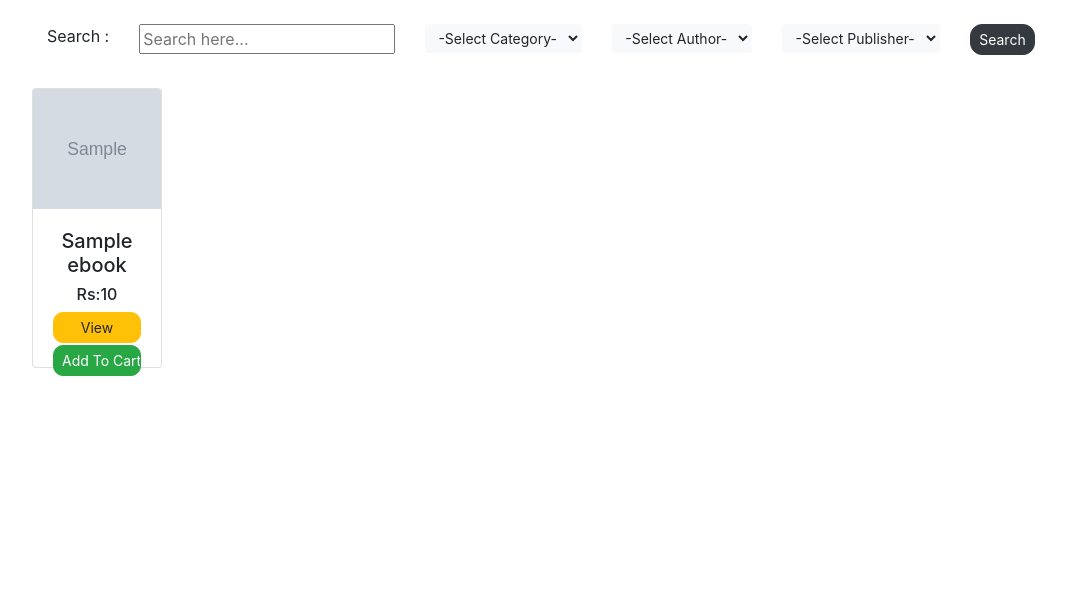
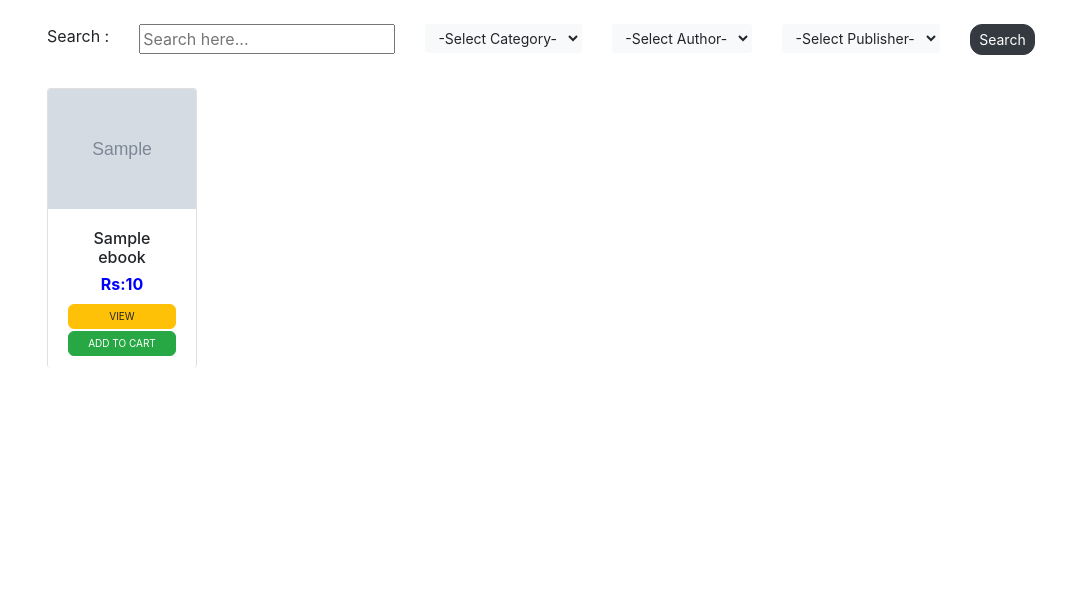
Before and after one commit to thivankanimesh/olms, a PHP site: page /grepanybook/ in a window 1280 px wide. Shown: the part 64-672 px from the top of the page, without its empty margins (53-1119 px from the left). Run offline with PHP 8.4, Linux system fonts and the light colour scheme; tables that the repository leaves empty or names only in its code hold one stand-in row (values such as "Sample post"); grey boxes marked "Sample" are stand-in pictures.

Commit message:
Enhanced UI in index.php

```diff
--- a/index.php
+++ b/index.php
@@ -216,37 +216,41 @@
 
             $count = (int)1;
 
-            echo '<div class="row">';
+            echo '<div class="card-group">';
                 foreach($row_list as $row){
 
                     echo '<div class="col-sm-2">';
-                        echo '<div class="card" style="width:130px;height:280px">';
+                        echo '<div class="card" style="width:150px; height:280px">';
                             echo '<div class="row">';
                                 echo '<div class="col" align="center">';
                                     echo '<img class="card-img-top" src="resources/uploads/sellers/ebooks/coverpic/'.$row['cover_pic'].'" height="120px" width="90px" >';
                                 echo '</div>';
                             echo '</div>';
-                            echo '<div class="card-body">';
+                            echo '<div class="card-body" style="padding-bottom: 0px">';
                                 echo '<div class="row">';
                                     echo '<div class="col" align="center">';
-                                        echo '<h5>'.$row['title'].'</h5>';
+                                        echo '<h6>'.$row['title'].'</h6>';
                                     echo '</div>';
                                 echo '</div>';
                                 echo '<div class="row">';
                                     echo '<div class="col" align="center">';
-                                        echo '<h6>';
+                                        echo '<h6 style="color: blue; font-weight: bold">';
                                             echo 'Rs:'.$row['price'];
                                         echo '</h6>';
                                     echo '</div>';
+                                echo '</div>';
+                            echo '</div>';
+                            echo '<div class="card-footer" style="background-color: white; border-color: white; padding-top: 1px">';
+                                    echo '<div class="row">';
                                         echo '<div class="col" align="center" style="padding-bottom:2px">';
-                                        echo '<button class="btn btn-sm btn-warning btn-block" style="border-radius: 10px;" type="button" data-toggle="modal" data-target="#item-view-modal'.$row['ebook_id'].'">View</button>';
+                                            echo '<button class="btn btn-sm btn-warning btn-block" style="font-size: 10px; border-radius: 6px;" type="button" data-toggle="modal" data-target="#item-view-modal'.$row['ebook_id'].'">VIEW</button>';
                                             require "components/modals/index/item-view-modal.php";
                                         echo '</div>';
                                     echo '</div>';
                                     echo '<div class="row">';
                                         echo '<div class="col" align="center">';
                                             echo '<form action="shoppingcart.php" method="POST" onsubmit="submitt()">';
-                                            echo '<input class="btn btn-success btn-sm btn-block" style="border-radius: 10px;" name="form-add--shoppingcart-item" type="submit" value="Add To Cart" />';
+                                                echo '<input class="btn btn-success btn-sm btn-block" style="font-size: 10px; border-radius: 6px;" name="form-add--shoppingcart-item" type="submit" value="ADD TO CART" />';
                                                 echo '<input type="hidden" name="ebook_id" value="'.$row['ebook_id'].'" />';
                                                 echo '<input type="hidden" name="page" value="'.$page.'" />';
                                             echo '</form>';
@@ -259,7 +263,7 @@
                     if($count%6==(int)0){
                         echo '</div>';
                         echo '<br />';
-                        echo '<div class="row">';
+                        echo '<div class="card-group">';
                     }
 
                     $count++;
```
Lines whose indentation alone changed are shown as unchanged.
